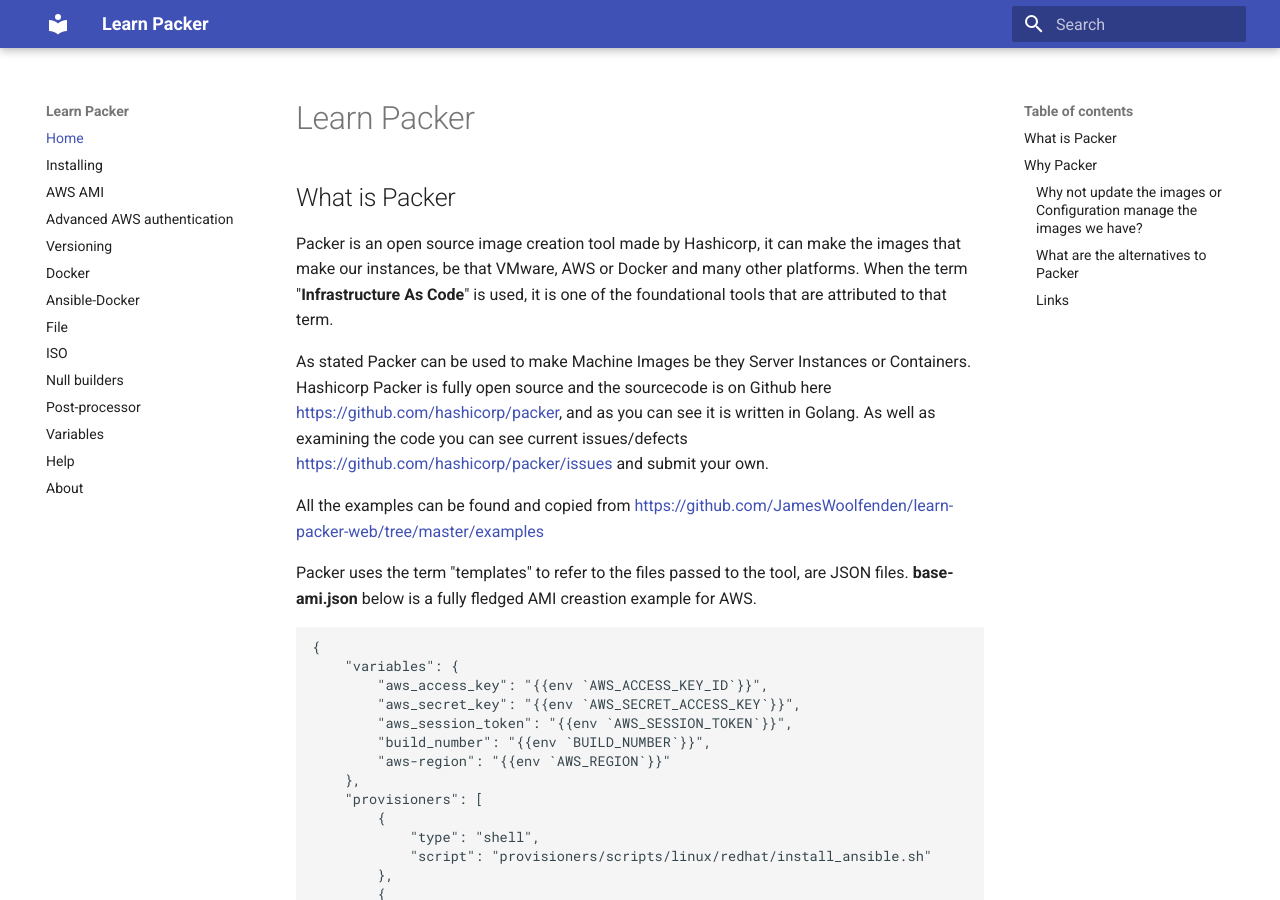
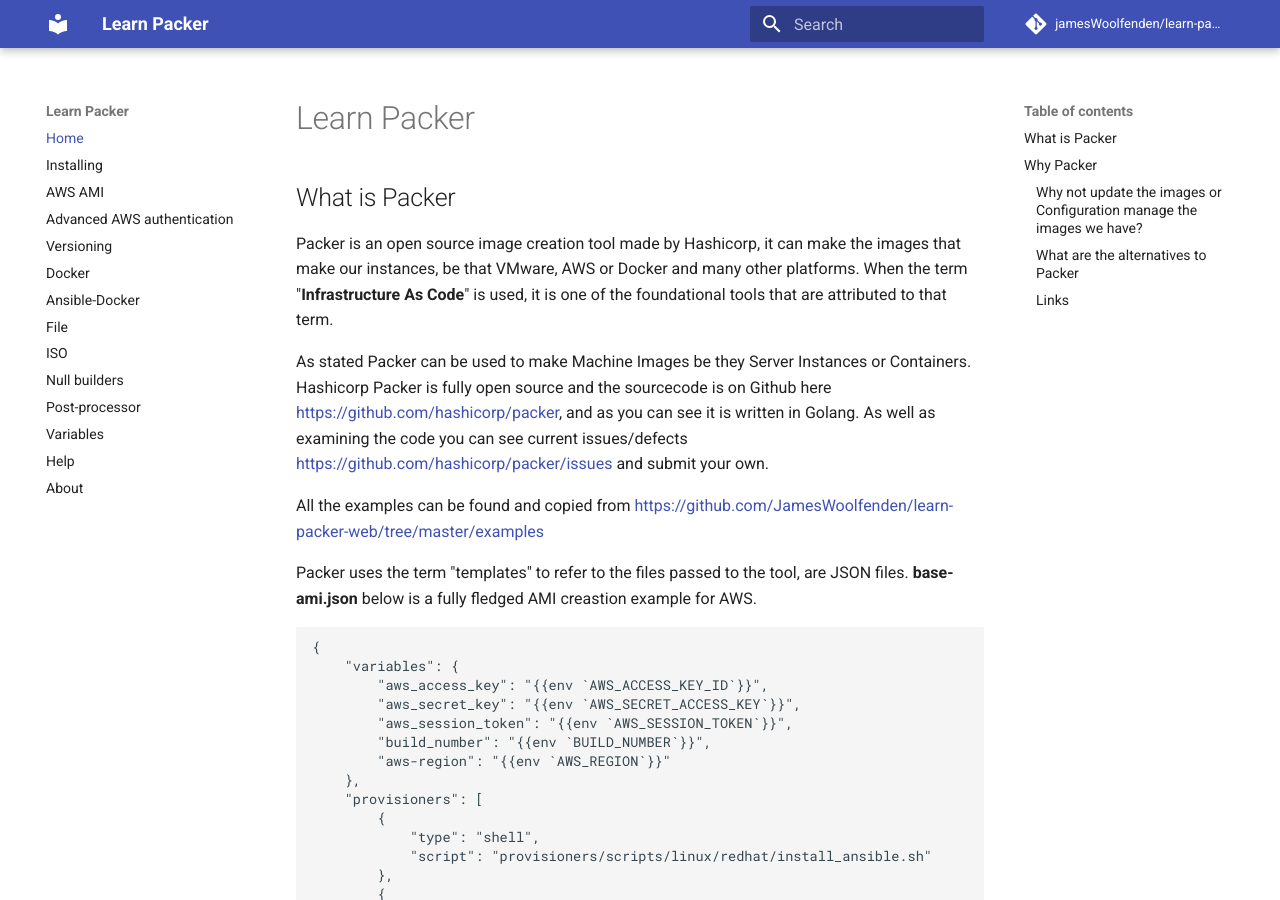
Before and after one commit to JamesWoolfenden/learn-packer, an MkDocs documentation site: the page built from docs/index.md, in a window 1280 px wide and 900 px high. Built offline with MkDocs 1.6.1 and Material for MkDocs 9.7.7, drawn with Linux system fonts in a browser that asks for light colours; comment, search, counter and statistics services are not loaded.

Commit message:
githubb link

```diff
--- a/mkdocs.yml
+++ b/mkdocs.yml
@@ -17,6 +17,9 @@
 theme:
   name: material
   favicon: 'assets/images/favicon.png'
+
+repo_name: 'jamesWoolfenden/learn-packer-web'
+repo_url: 'https://github.com/jamesWoolfenden/learn-packer-web'
 
 markdown_extensions:
   - admonition
```
